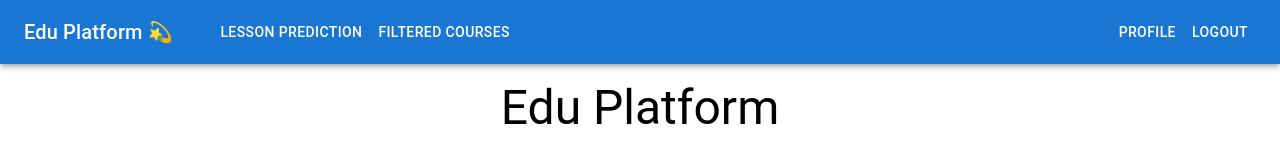
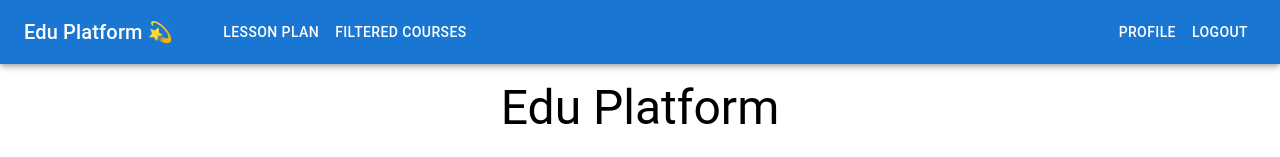
Before and after one commit to kishan20-00/Edu_Platform, a React (Create React App) app in the folder frontend/: page / in a window 1280 px wide. Shown: the top 157 px of the page. Built offline with nearby package versions, Linux system fonts and the light colour scheme; no server answers; sample sign-in values are in the browser's storage.

Commit message:
Updated  Frontend

```diff
--- a/frontend/src/screens/Navbar.js
+++ b/frontend/src/screens/Navbar.js
@@ -29,7 +29,7 @@ const Navbar = () => {
           <>
             {/* Filtered Courses Button (Left Side) */}
             <Button color="inherit" onClick={() => navigate("/lesson")}>
-              Lesson Prediction
+              Lesson Plan
             </Button>
 
             <Button color="inherit" onClick={() => navigate("/filtered")}>
```
